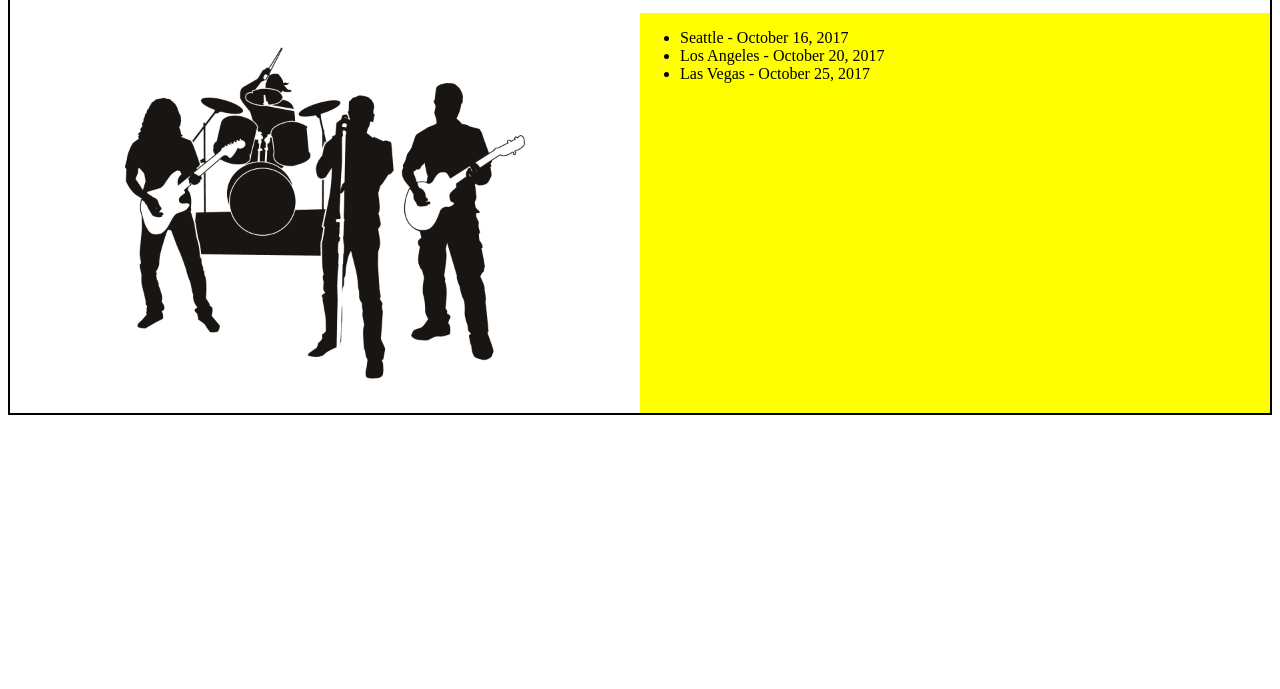
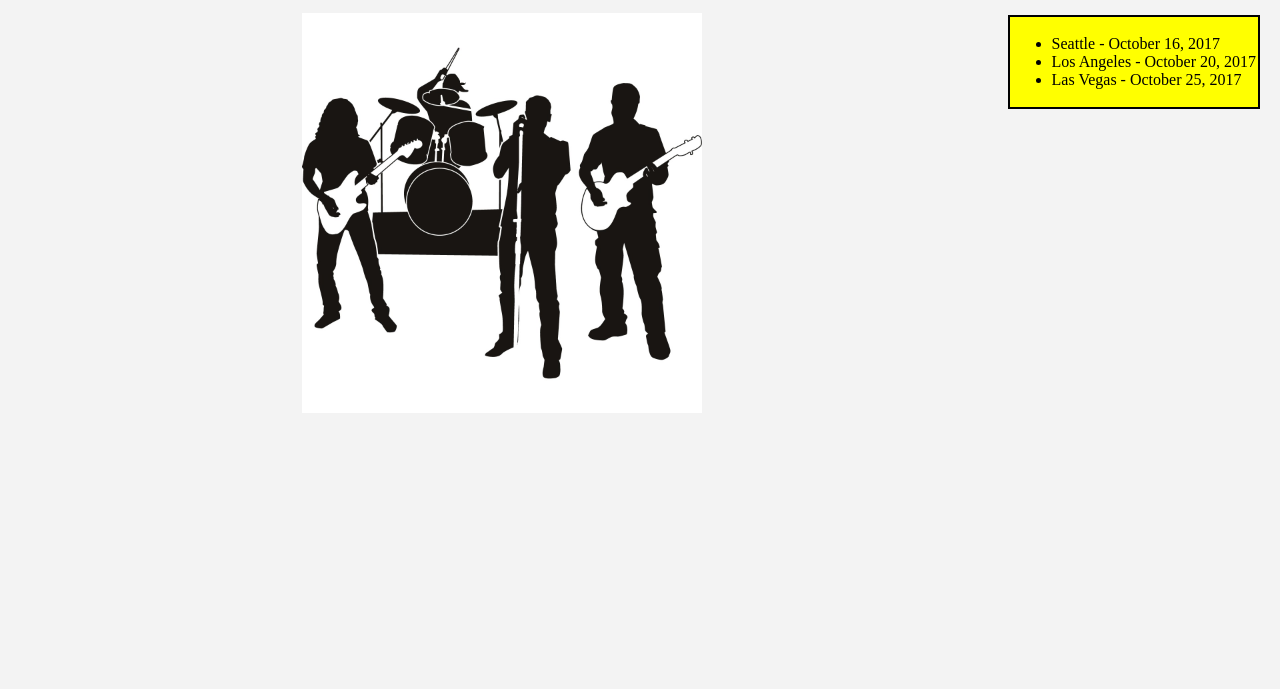
Before and after one commit to aniamatali/band, a plain HTML site: page index.html in a window 1280 px wide. Shown: the part 111-800 px from the top of the page. Drawn offline with Linux system fonts and the light colour scheme.

Commit message:
adding padding and border

```diff
--- a/css/styles.css
+++ b/css/styles.css
@@ -1,19 +1,19 @@
 body{
-  border-style: solid;
-  border-width: 2px;
-  border-color: black;
+  background-color:#f3f3f3;
 }
 
 .sidebar{
   float:right;
   background-color: yellow;
-  width: 50%;
-  height: 400px;
+  border: 2px solid black;
+  padding: 2px;
+  margin: 12px;
 }
 
 img{
   display:block;
   margin:auto;
+  padding:10px;
 }
 
 p{
```
